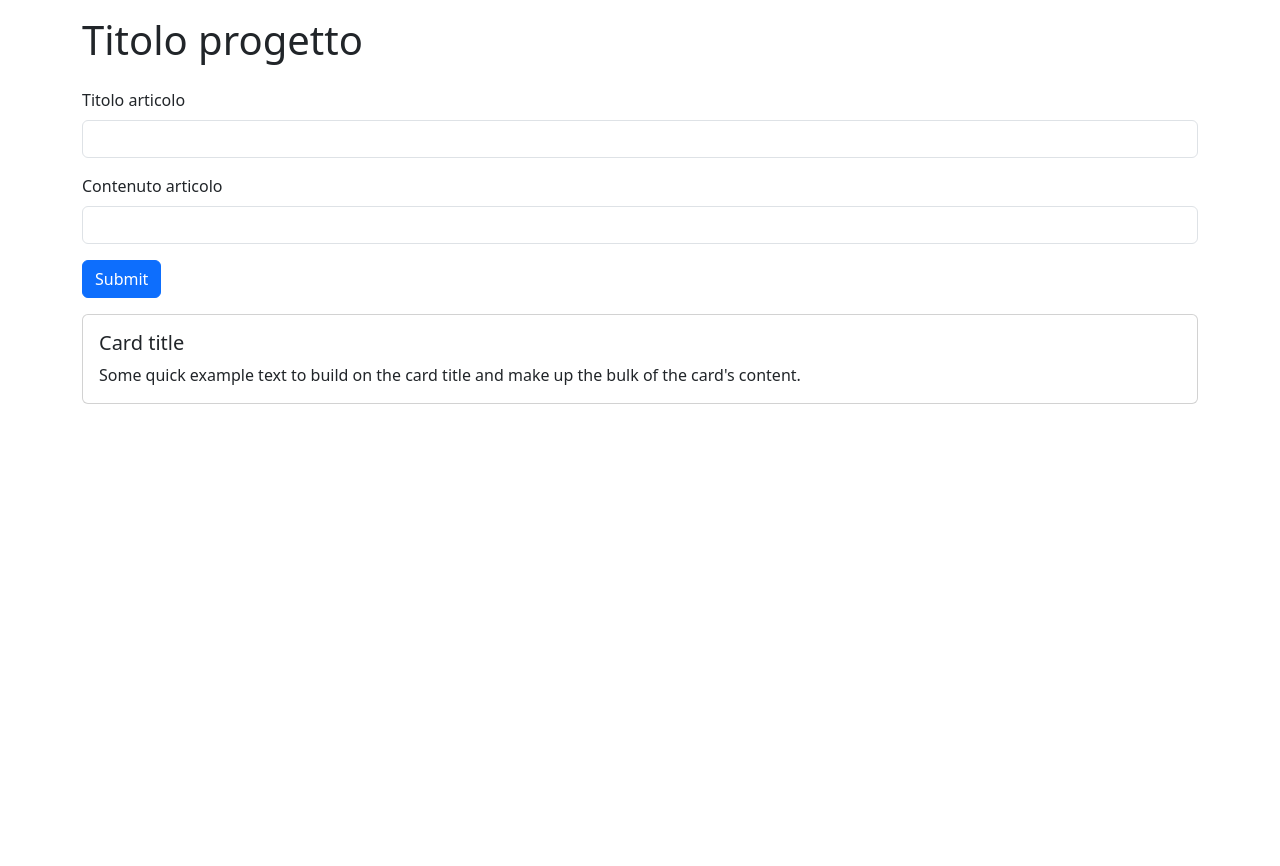
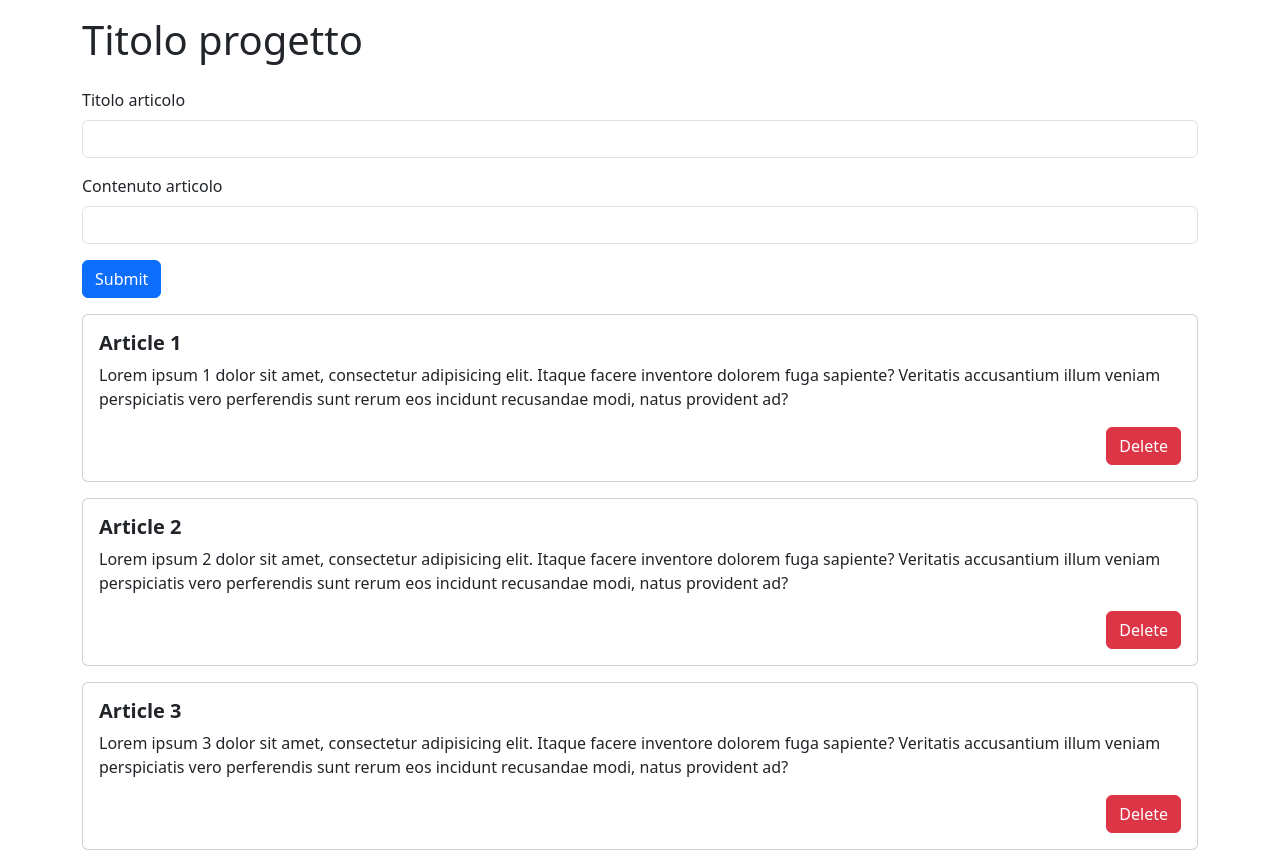
Before and after one commit to Federico-Zorzi/react-form, a React (Vite) app: page / in a window 1280 px wide. Before the commit the page ends 800 px from the top, so only its background shows below. Built offline with nearby package versions, Linux system fonts and the light colour scheme.

Commit message:
removing function added

```diff
--- a/src/components/Article.jsx
+++ b/src/components/Article.jsx
@@ -1,12 +1,17 @@
-export default function Article() {
+export default function Article({ index, title, content, deleteFunction }) {
   return (
     <div className="card my-3">
-      <div className="card-body">
-        <h5 className="card-title">Card title</h5>
-        <p className="card-text">
-          Some quick example text to build on the card title and make up the
-          bulk of the card's content.
-        </p>
+      <div className="card-body d-flex flex-column">
+        <h5 className="card-title fw-semibold">{title}</h5>
+        <p className="card-text">{content}</p>
+
+        <button
+          className="btn btn-danger ms-auto"
+          type="button"
+          onClick={() => deleteFunction(index)}
+        >
+          Delete
+        </button>
       </div>
     </div>
   );
--- a/src/components/layout/Main.jsx
+++ b/src/components/layout/Main.jsx
@@ -5,16 +5,37 @@ import Article from "../Article";
 import articles from "../../assets/data/articles";
 
 export default function Main() {
-  const [articleTitleInput, setArticleTitle] = useState("");
-  const [articleContentInput, setArticleContent] = useState("");
+  const [articleTitleInput, setArticleTitleInput] = useState("");
+  const [articleContentInput, setArticleContentInput] = useState("");
+
+  const [articlesList, setArticlesList] = useState(articles);
 
   const handleSubmit = (e) => {
     e.preventDefault();
+
+    if (!articleTitleInput || !articleContentInput) {
+      alert("Completa tutti i campi per creare il nuovo articolo");
+      return;
+    }
+
+    const updatedList = [
+      ...articlesList,
+      { title: articleTitleInput, content: articleContentInput },
+    ];
+    setArticlesList(updatedList);
+  };
+
+  const deleteArticle = (index) => {
+    const updatedList = articlesList.filter((article, i) => i !== index);
+
+    setArticlesList(updatedList);
   };
 
   return (
     <main>
       <div className="container">
+        {/* FORM SECTION */}
+        <section className="form-section">
           <form onSubmit={handleSubmit}>
             {/* INPUT FOR ARTICLE TITLE */}
             <div className="mb-3">
@@ -27,7 +48,7 @@ export default function Main() {
                 id="articleTitle"
                 value={articleTitleInput}
                 onChange={(e) => {
-                setArticleTitle(e.target.value);
+                  setArticleTitleInput(e.target.value);
                 }}
               />
             </div>
@@ -43,7 +64,7 @@ export default function Main() {
                 id="articleContent"
                 value={articleContentInput}
                 onChange={(e) => {
-                setArticleContent(e.target.value);
+                  setArticleContentInput(e.target.value);
                 }}
               />
             </div>
@@ -53,8 +74,20 @@ export default function Main() {
               Submit
             </button>
           </form>
+        </section>
 
-        <Article></Article>
+        {/* ARTICLE SECTION */}
+        <section className="article-section">
+          {articlesList.map((article, index) => (
+            <Article
+              key={index}
+              index={index}
+              title={article.title}
+              content={article.content}
+              deleteFunction={deleteArticle}
+            ></Article>
+          ))}
+        </section>
       </div>
     </main>
   );
```
Lines whose indentation alone changed are shown as unchanged.
